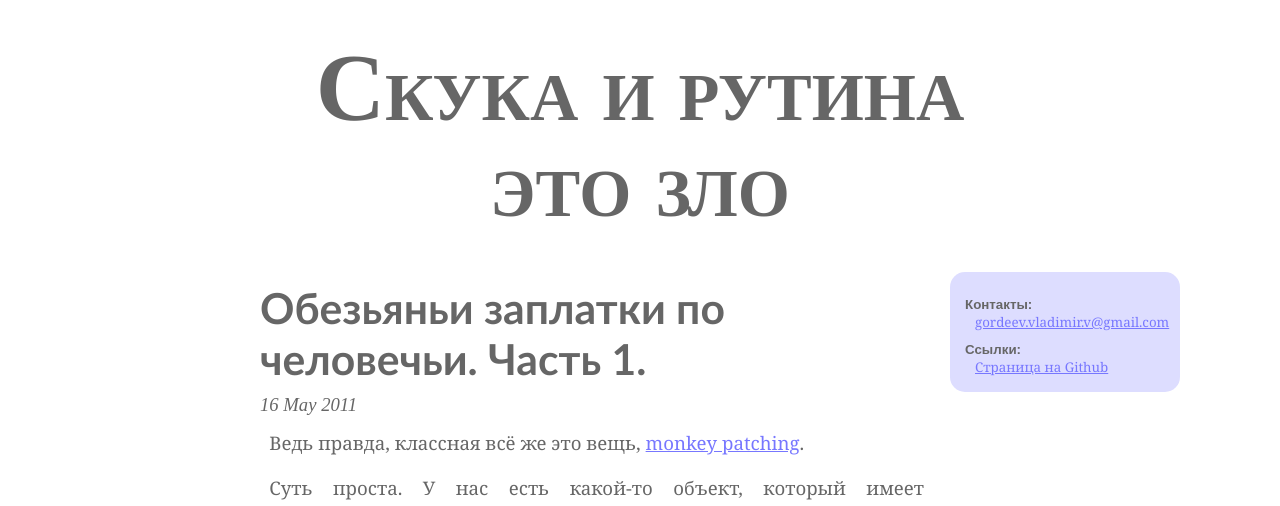
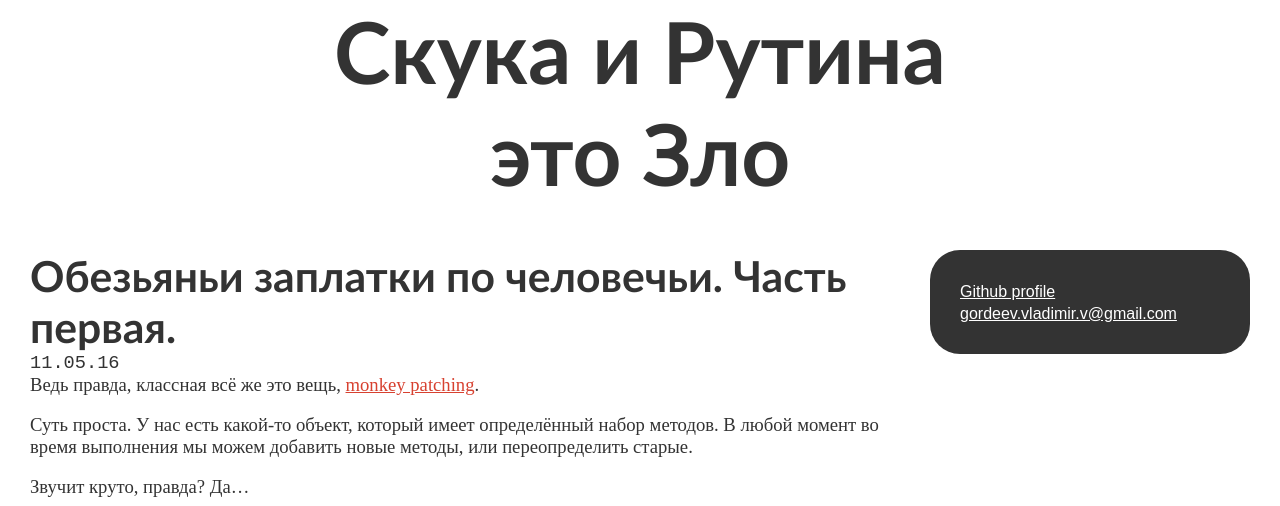
Before and after one commit to InSwift/inswift.github.com, a Jekyll site: the page built from _posts/2011-05-16-about-monkey-patching.markdown, in a window 1280 px wide. Shown: the top 506 px of the page. Built offline with Jekyll 4.4.1, drawn with Linux system fonts in a browser that asks for light colours; Markdown is read by kramdown in place of the engine named in the settings; comment, search, counter and statistics services are not loaded.

Commit message:
change design

```diff
--- /dev/null
+++ b/_includes/column.html
@@ -0,0 +1,4 @@
+<ul id="sidebar-links">
+  <li><a href="https://github.com/vladimir-vg">Github profile</a></li>
+  <li><a href="mailto:gordeev.vladimir.v@gmail.com">gordeev.vladimir.v@gmail.com</a></li>
+</ul>
--- a/_includes/column.markdown
+++ /dev/null
@@ -1,21 +0,0 @@
-<div id="about-me">
-  <strong>Контакты:</strong>
-  <ul>
-    <li>
-      <!-- Holy Google will eliminate of spam -->
-      <a href="mailto:gordeev.vladimir.v@gmail.com">gordeev.vladimir.v@gmail.com</a>
-    </li>
-  </ul>
-</div>
-
-<div id="links">
-  <strong>Ссылки:</strong>
-  <ul>
-    <li><a href="https://github.com/vladimir-vg">Страница на Github</a></li>
-  </ul>
-</div>
-
-<!-- under construction
-<div id="tags">
-</div>
--->
--- a/_layouts/default.html
+++ b/_layouts/default.html
@@ -4,25 +4,38 @@
 <head>
   <title>Скука и рутина это зло</title>
   <meta http-equiv="Content-Type" content="text/html; charset=utf-8" />
-  <link href="/stylesheets/style.css" rel="stylesheet" type="text/css" />
+  <link href="/stylesheets/base.css" rel="stylesheet" type="text/css" media="screen" />
+  <!--[if lte IE 6]>
+  <link rel="stylesheet" href="/stylesheets/base_ie.css" type="text/css" media="screen, projection" />
+  <![endif]-->
+  <link rel="stylesheet" href="/stylesheets/style.css" type="text/css" media="screen" charset="utf-8"/>
 </head>
 <body>
+  <div id="red-circle"></div>
+  <div id="wrapper">
     <div id="header">
       <a href="/">
-      <span>
-      <h1>Скука и рутина</h1>
-      <h1>это зло</h1>
-      </span>
+      Скука и Рутина <br />
+      это Зло
       </a>
     </div>
+    <div id="middle">
       <div id="container">
-    <div id="right">
-      {% include column.markdown %}
-    </div>
-
         <div id="content">
           {{ content }}
         </div>
       </div>
+      <div id="sideRight" class="sidebar">
+        <div class="sidebarContent">
+          {% include column.html %}
+        </div>
+      </div>
+    </div>
+  </div>
+
+  <div id="footer">
+    2011
+  </div>
+
 </body>
 </html>
--- a/_layouts/post.html
+++ b/_layouts/post.html
@@ -3,16 +3,12 @@ layout: default
 ---
 
 <div class="post">
-  <a href="{{ page.url }}" class="post-title-link">
-    <h1 class="post-title">{{ page.title }}</h1>
+  <a href="{{ page.url }}" class="post-title">
+    {{ page.title }}
   </a>
-  <div class="post-date">{{ page.date | date: "%d %B %Y" }}</div>
+  <div class="post-date">{{ page.date | date: "%y.%m.%d" }}</div>
   <div class="post-body">
     {{ content }}
-  </div>
-  <div class="post-info">
-    <span class="post-link">[<a href="{{ page.url }}">#</a>]</span>
-    <span class="post-info-date">{{ page.date | date: "%d.%m.%Y" }}</span>
   </div>
 </div>
 
--- a/_posts/2011-05-16-about-monkey-patching.markdown
+++ b/_posts/2011-05-16-about-monkey-patching.markdown
@@ -1,6 +1,6 @@
 ---
 layout: post
-title: Обезьяньи заплатки по человечьи. Часть 1.
+title: Обезьяньи заплатки по человечьи. Часть первая.
 tags:
   - monkey patching
   - oop
--- /dev/null
+++ b/stylesheets/base.css
@@ -0,0 +1,74 @@
+* {
+	margin: 0;
+	padding: 0;
+}
+html {
+	height: 100%;
+}
+body {
+	height: 100%;
+}
+p {
+	margin: 0 0 18px
+}
+img {
+	border: none;
+}
+input {
+	vertical-align: middle;
+}
+#wrapper {
+	width: 100%;
+	min-width: 960px;
+	min-height: 100%;
+	height: auto !important;
+	height: 100%;
+}
+
+
+/* Header */
+#header {
+	height: 250px;
+}
+
+
+/* Middle */
+#middle {
+	width: 100%;
+	padding: 0 0 250px;
+	height: 1%;
+	position: relative;
+}
+#middle:after {
+	content: '.';
+	display: block;
+	clear: both;
+	visibility: hidden;
+	height: 0;
+}
+#container {
+	width: 100%;
+	float: left;
+	overflow: hidden;
+}
+#content {
+	padding: 0 370px 0 30px;
+}
+
+
+/* Sidebar Right */
+#sideRight {
+	float: left;
+	margin-right: -3px;
+	width: 350px;
+  margin-left: -350px;
+	position: relative;
+}
+
+
+/* Footer */
+#footer {
+	margin: -150px auto 0;
+	min-width: 960px;
+	height: 150px;
+}
--- /dev/null
+++ b/stylesheets/base_ie.css
@@ -0,0 +1,4 @@
+* html #wrapper,
+* html #footer {
+	width: expression((documentElement.clientWidth||document.body.clientWidth)<960?'960px':'');
+}
--- a/stylesheets/style.css
+++ b/stylesheets/style.css
@@ -1,216 +1,79 @@
-/* Thanks for columns, dear Antony. */
-
-/* common style */
-body, html { background-color: white; }
-
-* {
-  padding: 0;
-  margin: 0;
-  color: #666;
+body, html {
+  background-color: white;
+  font-size: 14pt;
+  color: #333;
 }
 
-a {
-  color: #77f;
+p { font-family: serif; }
+
+a, a:hover, a:visited { color: #D74130; }
+
+#header {
+  text-align: center;
 }
 
-em, strong, a {
-  font-family: inherit;
-  font-size: inherit;
+.sidebarContent {
+  -webkit-border-radius: 30px;
+  -moz-border-radius: 30px;
+  border-radius: 30px;
+  background-color: #333; /*#D74130;*/
+  padding: 30px;
+  margin-right: 30px;
 }
 
-p, h1, h2, h3, h4, h5, h6, li {
-  font-family: 'Georgia', serif;
-  line-height: 1.5em;
+.sidebarContent:hover { background-color: #D74130; }
+
+.sidebarContent a,
+.sidebarContent a:hover,
+.sidebarContent a:visited {
+  color: white;
+  font-family: sans-serif;
+  font-size: 12pt;
 }
 
-p {
-  margin-left: 0.5em;
-  margin-top: 0.5em;
+#sidebar-links { list-style: none; }
+
+.posts-list { list-style: none; }
+.post-date {
+  font-family: monospace;
+  vertical-align: text-top;
 }
 
-strong {
-  font-family: sans-serif;
+a.post-title,
+#header a {
+  color: #333;
+  text-decoration: none;
   font-weight: bold;
-}
-
-#header {
-  width: 100%;
-  margin: 0 auto 0 auto;
-  padding-top: 30pt;
-  padding-bottom: 30pt;
-}
-
-#header a h1 {
-  font-family: 'Times New Roman', serif;
-  font-weight: bold;
-  font-size: 72pt;
-  font-variant: small-caps;
-  text-align: center;
-  line-height: 1em;
+  font-size: 32pt;
+  font-family: 'Trebuchet MS', sans-serif;
 }
 
 #header a {
-  text-decoration: none;
+  font-size: 64pt;
 }
 
-#container {
-  width: 930px;
-  padding-left: 150px;
-  margin: 0 auto 0 auto;
-  padding-bottom: 150px;
+a.post-title:hover,
+#header a:hover { color: #D74130; }
+
+.post-body li { margin-left: 2em; }
+.post-body h1 { font-size: 24pt; }
+.post-body h2 { font-size: 20pt; }
+.post-body h3 { font-size: 16pt; }
+
+/* don't use h4, h5, h6 */
+
+#footer {
+  -webkit-border-top-left-radius: 30px;
+  -webkit-border-top-right-radius: 30px;
+  -moz-border-radius-topleft: 30px;
+  -moz-border-radius-topright: 30px;
+  border-top-left-radius: 30px;
+  border-top-right-radius: 30px;
+  background-color: #333;
+
+  color: white;
+  margin-left: 30px;
+  margin-right: 30px;
+  padding: 30px 30px 0 30px;
+  text-align: center;
 }
-
-
-#right {
-  margin-left: 10px;
-  padding-left: 10px;
-
-  float: right;
-  width: 200px;
-}
-
-#content {
-  width: 684px;
-}
-
-/* columns */
-
-#right {
-  font-size: 10pt;
-  font-family: sans-serif;
-  background-color: #ddf;
-  padding: 15px;
-  border-radius: 15px;
-  -webkit-border-radius: 15px;
-  -moz-border-radius: 15px;
-  -o-border-radius: 15px;
-  -khtml-border-radius: 15px;
-}
-
-#right #about-me,
-#right #tags {
-  padding-top: 10px;
-  padding-bottom: 10px;
-}
-
-#right #about-me ul,
-#right #tags ul,
-#right #links ul {
-  padding-left: 10px;
-  list-style: none;
-}
-
-/* post */
-
-.post {
-  padding: 10px;
-}
-
-.post-title {
-  font-size: 32pt;
-  font-weight: bold;
-  font-family: 'Trebuchet MS', sans-serif;
-  line-height: 1.2em;
-}
-
-.post-title-link {
-  text-decoration: none;
-}
-
-
-.post-link {
-  font-family: monospace;
-}
-
-.post-date {
-  font-family: 'Times New Roman', serif;
-  font-size: 14pt;
-  font-style: italic;
-  padding-top: 10px;
-}
-
-.post-body h1,
-.post-body h2,
-.post-body h3,
-.post-body h4,
-.post-body h5,
-.post-body h6 {
-  font-weight: bold;
-  line-height: 1.5em;
-  padding-top: 0.2em;
-}
-
-
-.post-body h1 { font-size: 24pt; }
-.post-body h2 { font-size: 22pt; }
-.post-body h3 { font-size: 20pt; }
-.post-body h4 { font-size: 18pt; }
-.post-body h5 { font-size: 16pt; }
-.post-body h6 { font-size: 14pt; }
-
-.post-body h1,
-.post-body h2,
-.post-body h3,
-.post-body h4,
-.post-body h5,
-.post-body h6 {
-  font-family: 'Trebuchet MS', sans-serif;
-}
-
-.post-body p,
-.post-body li {
-  text-align: justify;
-  font-size: 14pt;
-  padding-top: 0.2em;
-  padding-bottom: 0.2em;
-}
-
-.post-body ul,
-.post-body ol {
-  padding-left: 3em;
-}
-
-.post-body p sup {
-  font-size: 10pt;
-  line-height: 0;
-}
-
-.post-body blockquote {
-  padding-left: 2em;
-  border-width: 0 0 0 3px;
-  border-color: #ddd;
-  border-style: solid;
-}
-
-.footnotes {
-  margin-top: 1em;
-  border-width: 3px 0 0 0;
-  border-style: solid;
-  color: #ddd;
-}
-
-.post-info {
-  font-size: 10pt;
-  background-color: #ddf;
-  padding: 15px;
-  margin-top: 10px;
-  margin-bottom: 10px;
-  border-radius: 15px;
-  -webkit-border-radius: 15px;
-  -moz-border-radius: 15px;
-  -o-border-radius: 15px;
-  -khtml-border-radius: 15px;
-}
-
-
-pre, code {
-  font-size: 10pt;
-}
-
-
-code {
-  background-color: ghostWhite;
-  border-width: 1px;
-  border-style: solid;
-  border-color: #ddd;
-}
```
Also changed, not shown: _layouts/index.html (added, +46 -0 lines), index.html (+6 -14 lines). Lines whose indentation alone changed are shown as unchanged.
